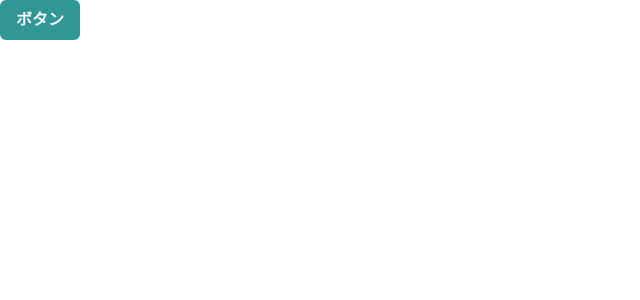
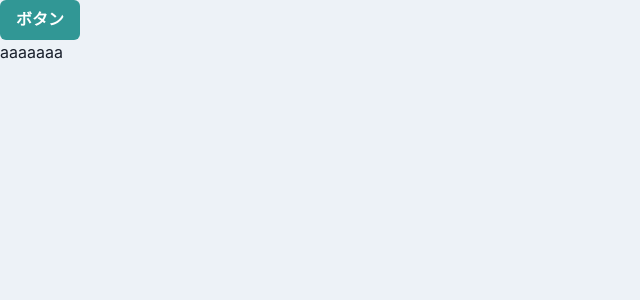
Before and after one commit to Na0yA1031/user-management-app, a React (Create React App) app: page / in a window 1280 px wide. Shown: the top 300 px of the page, without its empty margins (0-640 px from the left). Built offline with nearby package versions, Linux system fonts and the light colour scheme.

Commit message:
chakra-uiのグローバルスタイルを適用

```diff
--- a/src/App.tsx
+++ b/src/App.tsx
@@ -1,11 +1,13 @@
 import React from 'react';
 import './App.css';
 import { Button, ChakraProvider } from '@chakra-ui/react';
+import theme from './teme/theme';
 
 function App() {
   return (
-    <ChakraProvider>
+    <ChakraProvider theme={theme} >
       <Button colorScheme='teal' >ボタン</Button>
+      <p>aaaaaaa</p>
     </ChakraProvider>
   );
 }
--- /dev/null
+++ b/src/teme/theme.ts
@@ -0,0 +1,14 @@
+import { extendTheme } from "@chakra-ui/react";
+
+const theme = extendTheme({
+    styles: {
+        global: {
+            body: {
+                backgroundColor: 'gray.100',
+                color: 'gray.800'
+            }
+        }
+    }
+})
+
+export default theme;
```
